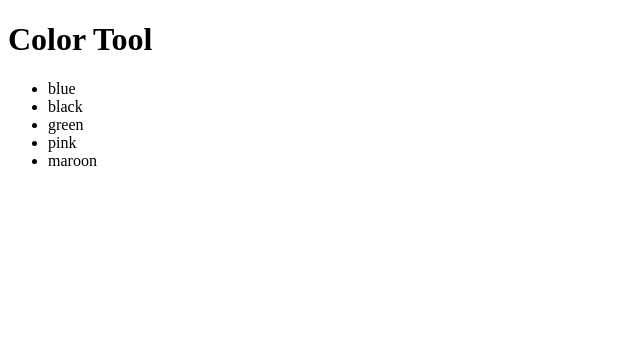
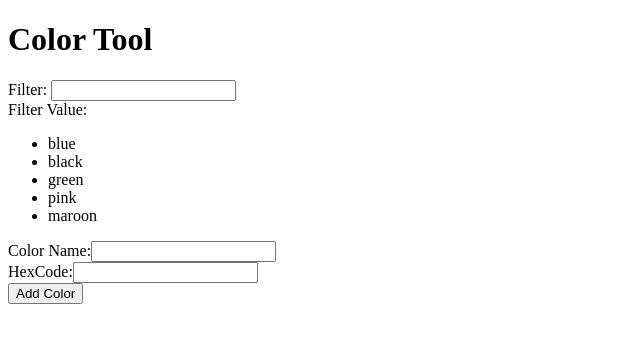
Before and after one commit to training4developers/angular_01082017, an Angular app: page / in a window 1280 px wide. Shown: the top 342 px of the page, without its empty margins (0-640 px from the left). Built offline with nearby package versions, Linux system fonts and the light colour scheme.

Commit message:
added code demos

```diff
--- a/src/app/color-tool/color-tool.module.ts
+++ b/src/app/color-tool/color-tool.module.ts
@@ -1,12 +1,14 @@
 import { NgModule } from '@angular/core';
 import { CommonModule } from '@angular/common';
-import { ColorHomeComponent } from './components/color-home/color-home.component';
+import { FormsModule } from '@angular/forms';
+
+import { ColorHomeComponent, OldFilterPipe } from './components/color-home/color-home.component';
 
 @NgModule({
   imports: [
-    CommonModule
+    CommonModule, FormsModule,
   ],
-  declarations: [ColorHomeComponent],
+  declarations: [ColorHomeComponent, OldFilterPipe],
   exports: [ColorHomeComponent],
 })
 export class ColorToolModule { }
--- a/src/app/color-tool/components/color-home/color-home.component.html
+++ b/src/app/color-tool/components/color-home/color-home.component.html
@@ -1,6 +1,26 @@
 <header>
   <h1>{{headerText}}</h1>
-  <ul>
-    <li *ngFor="let color of colors">{{color}}</li>
-  </ul>
 </header>
+Filter: <input type="text" [(ngModel)]="colorFilter">
+<br>Filter Value: {{colorFilter}}
+<ul>
+  <!-- <ng-template ngFor [ngForOf]="colors" let-color let-index="index">
+    <li>{{index}} {{color.name}}</li>
+  </ng-template> -->
+  <li *ngFor="let color of filteredColors">
+    {{color.name}}
+  </li>
+</ul>
+<form>
+  <div>
+    <label for="color-name-input">Color Name:</label>
+    <input type="text" id="color-name-input"
+      name="colorNameInput" [(ngModel)]="colorName">
+  </div>
+  <div>
+    <label for="color-hexcode-input">HexCode:</label>
+    <input type="text" id="color-hexcode-input"
+      name="colorHexCodeInput" [(ngModel)]="colorHexCode">
+  </div>
+  <button type="button" (click)="addColor()">Add Color</button>
+</form>
--- a/src/app/color-tool/components/color-home/color-home.component.ts
+++ b/src/app/color-tool/components/color-home/color-home.component.ts
@@ -1,14 +1,63 @@
-import { Component, OnInit } from '@angular/core';
+import { Component, OnInit, DoCheck, Pipe, PipeTransform } from '@angular/core';
+
+import { Color } from '../../models/color';
+
+
+@Pipe({
+  name: 'oldFilter',
+  pure: false,
+})
+export class OldFilterPipe implements PipeTransform {
+
+  public transform(values: Color[], filterValue: string) {
+    console.log('OldFilterPipe executed');
+    return values.filter(value => value.name.startsWith(filterValue));
+  }
+
+}
+
 
 @Component({
   selector: 'color-home',
   templateUrl: './color-home.component.html',
   styleUrls: ['./color-home.component.css']
 })
-export class ColorHomeComponent implements OnInit {
+export class ColorHomeComponent implements OnInit, DoCheck {
 
   public headerText = 'Color Tool';
-  public colors = [ 'blue', 'black', 'green', 'pink', 'maroon' ];
+  public colors: Color[] = [
+    { id: 1, name: 'blue', hexCode: '' },
+    { id: 2, name: 'black', hexCode: '' },
+    { id: 3, name: 'green', hexCode: '' },
+    { id: 4, name: 'pink', hexCode: '' },
+    { id: 5, name: 'maroon', hexCode: '' },
+  ];
+
+  public colorFilter = '';
+  public filteredColorCache = {};
+  public lastFilteredColors = this.colors;
+
+  public colorName = '';
+  public colorHexCode = '';
+
+  public get filteredColors() {
+
+    if (this.lastFilteredColors !== this.colors) {
+      this.filteredColorCache = {};
+      this.lastFilteredColors = this.colors;
+    }
+
+    if (!this.filteredColorCache[this.colorFilter]) {
+      console.log('running color filter');
+      this.filteredColorCache[this.colorFilter] = this.colors.filter(value =>
+        value.name.startsWith(this.colorFilter)
+      );
+    }
+
+    console.log('getting color filter cache');
+
+    return this.filteredColorCache[this.colorFilter];
+  }
 
   constructor() {
   }
@@ -16,4 +65,16 @@ export class ColorHomeComponent implements OnInit {
   ngOnInit() {
   }
 
+  ngDoCheck() {
+    console.log('change detection has executed');
+  }
+
+  addColor() {
+    this.colors = this.colors.concat({
+      id: Math.max(...this.colors.map(c => c.id)) + 1,
+      name: this.colorName,
+      hexCode: this.colorHexCode,
+    });
+  }
+
 }
--- /dev/null
+++ b/src/app/color-tool/models/color.ts
@@ -0,0 +1,5 @@
+export interface Color {
+  id?: number;
+  name: string;
+  hexCode: string;
+}
```
Also changed, not shown: src/index.html (+15 -1 lines).
